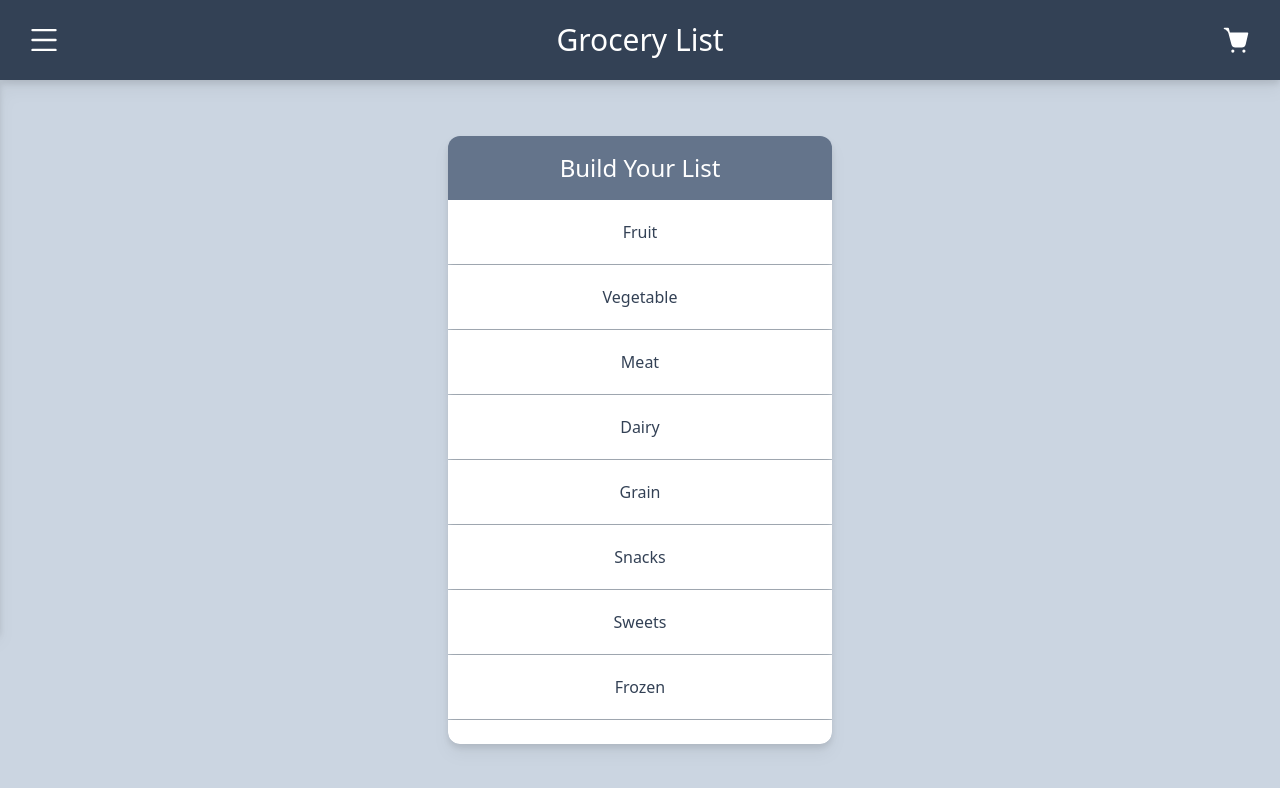
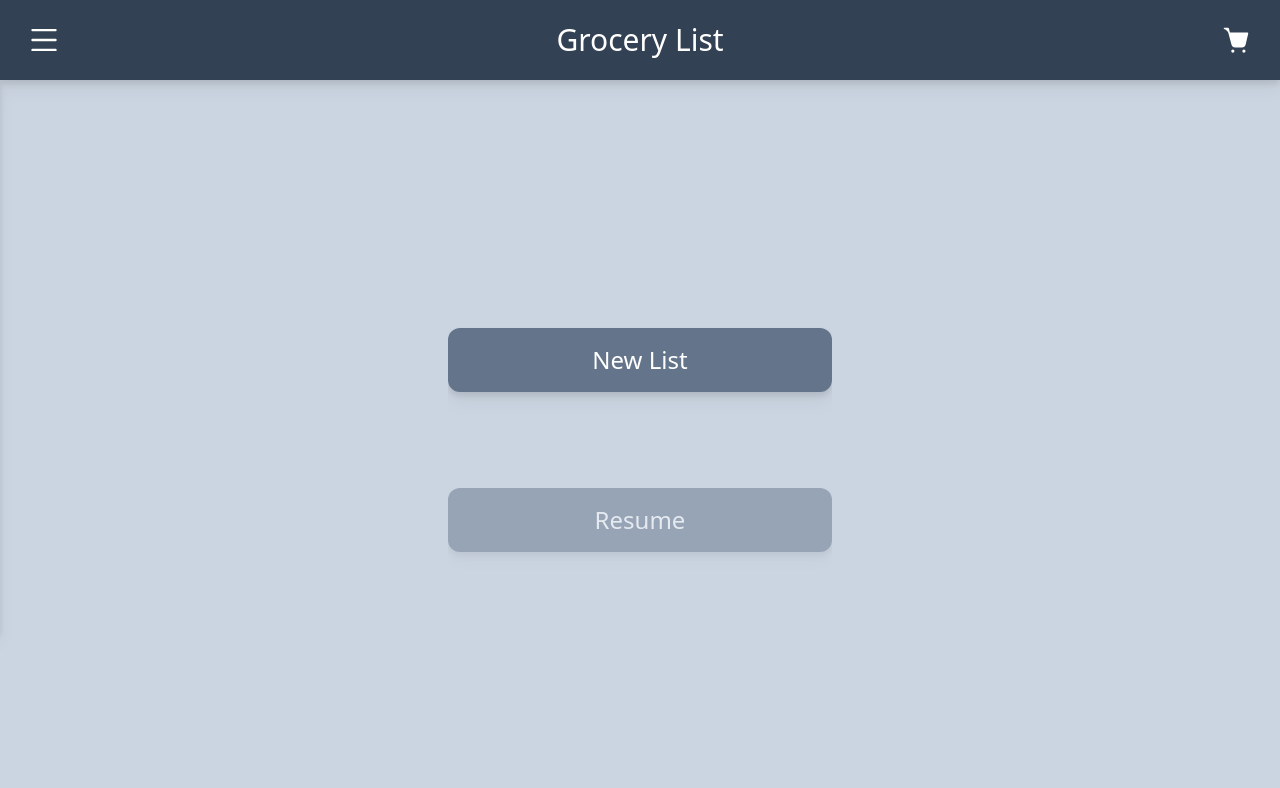
Before and after one commit to bsz90/grocery_list, a React (Create React App) app: page / in a window 1280 px wide. Shown: the top 788 px of the page. Built offline with nearby package versions, Linux system fonts and the light colour scheme.

Commit message:
Addlanding check for localStorage, button to clear cart/localStorage

```diff
--- a/src/App.tsx
+++ b/src/App.tsx
@@ -1,18 +1,19 @@
 import { useEffect, useMemo, useReducer, useState } from "react";
-import { Landing } from "./Landing";
+import { Categories } from "./Categories";
 import { Items } from "./Items";
 import { items } from "./constants";
 import { Header } from "./Header";
 import { Cart } from "./Cart";
 import { ConfirmDiscardCartChanges } from "./ConfirmDiscardCartChanges";
 import { Action, ActionType, CartItem } from "./types";
+import { Landing } from "./Landing";
 
 function itemsReducer(itemsToAdd: CartItem[], { type, payload }: Action) {
   const newState = (
     determineTotal: number | ((prevTotal: number) => number)
   ) => {
     return itemsToAdd.map(({ name, type, total, notes, checked }) => {
-      if (name === payload.name) {
+      if (name === payload!.name) {
         return {
           name,
           type,
@@ -58,6 +59,9 @@ function itemsReducer(itemsToAdd: CartItem[], { type, payload }: Action) {
       );
       return updatedState;
     }
+    case ActionType.RESET: {
+      return items;
+    }
     default:
       throw new Error();
   }
@@ -65,6 +69,10 @@ function itemsReducer(itemsToAdd: CartItem[], { type, payload }: Action) {
 
 function App() {
   const [pageState, setPageState] = useState("landing");
+
+  const [initialCart] = useState<boolean>(
+    localStorage.getItem("cart") ? true : false
+  );
 
   const [cart, setCart] = useState<CartItem[]>(() => {
     try {
@@ -90,22 +98,37 @@ function App() {
     nextPageState: "",
   });
 
-  useEffect(() => localStorage.setItem("cart", JSON.stringify(cart)), [cart]);
+  useEffect(() => {
+    localStorage.setItem("cart", JSON.stringify(cart));
+  }, [cart]);
 
   return (
     <div className="flex h-screen w-full flex-col items-center justify-items-stretch">
       <Header
         cart={cart}
         setCart={setCart}
+        pageState={pageState}
         setPageState={setPageState}
         dispatch={dispatch}
         unsavedCartChanges={unsavedCartChanges}
         setDisplayDiscardCartChanges={setDisplayDiscardCartChanges}
       />
       {(() => {
-        if (pageState === "landing" || pageState === "continue") {
+        if (pageState === "landing") {
           return (
             <Landing
+              initialCart={initialCart}
+              pageState={pageState}
+              setPageState={setPageState}
+              cart={cart}
+              setCart={setCart}
+              dispatch={dispatch}
+            />
+          );
+        }
+        if (pageState === "categories") {
+          return (
+            <Categories
               pageState={pageState}
               setPageState={setPageState}
               cart={cart}
@@ -114,7 +137,14 @@ function App() {
           );
         }
         if (pageState === "cart") {
-          return <Cart cart={cart} setCart={setCart} />;
+          return (
+            <Cart
+              cart={cart}
+              setCart={setCart}
+              setPageState={setPageState}
+              dispatch={dispatch}
+            />
+          );
         }
         return (
           <Items
--- /dev/null
+++ b/src/Categories.tsx
@@ -0,0 +1,42 @@
+import { Dispatch, SetStateAction } from "react";
+import { categories } from "./constants";
+import { Action, ActionType, CartItem } from "./types";
+
+export const Categories = ({
+  pageState,
+  setPageState,
+  cart,
+  dispatch,
+}: {
+  pageState: string;
+  setPageState: Dispatch<SetStateAction<string>>;
+  cart: CartItem[];
+  dispatch: Dispatch<Action>;
+}) => {
+  return (
+    <div className="my-14 flex w-3/4 max-w-sm flex-col items-center overflow-hidden rounded-xl drop-shadow-lg">
+      <div className="flex h-16 w-full flex-none items-center justify-center bg-slate-500 py-4 drop-shadow-md">
+        <h1 className="text-2xl text-white">Build Your List</h1>
+      </div>
+      <div className="flex h-full w-full flex-col gap-[1px] overflow-x-hidden overflow-y-scroll rounded-b-xl">
+        {categories.map(({ type }, id) => {
+          return (
+            <button
+              className="h-16 w-full flex-none bg-white capitalize drop-shadow-md"
+              key={type}
+              onClick={() => {
+                setPageState(type);
+                dispatch({
+                  type: ActionType.UPDATE,
+                  payload: { name: undefined, cart, newPageState: type },
+                });
+              }}
+            >
+              {type}
+            </button>
+          );
+        })}
+      </div>
+    </div>
+  );
+};
--- a/src/Header.tsx
+++ b/src/Header.tsx
@@ -6,6 +6,7 @@ import { EditSearchedItem } from "./EditSearchedItem";
 export const Header = ({
   cart,
   setCart,
+  pageState,
   setPageState,
   dispatch,
   unsavedCartChanges,
@@ -13,6 +14,7 @@ export const Header = ({
 }: {
   cart: CartItem[];
   setCart: Dispatch<SetStateAction<CartItem[]>>;
+  pageState: string;
   setPageState: Dispatch<SetStateAction<string>>;
   dispatch: Dispatch<Action>;
   unsavedCartChanges: boolean;
@@ -58,6 +60,7 @@ export const Header = ({
             onClick={() => {
               setDropdownIsOpen((prev) => (prev ? false : true));
             }}
+            disabled={pageState === "landing"}
           >
             <svg width="38" height="38" fill="none" viewBox="0 0 24 24">
               <path
@@ -168,6 +171,7 @@ export const Header = ({
         <button
           className="flex h-14 w-14 flex-none items-center justify-center"
           onClick={handleHeaderCartClick}
+          disabled={pageState === "landing"}
         >
           <svg width="38" height="38" fill="none" viewBox="0 0 24 24">
             <path
--- a/src/Items.tsx
+++ b/src/Items.tsx
@@ -41,7 +41,7 @@ export const Items = ({
       const prevCart = prev.filter((item) => item.type !== pageState);
       return [...prevCart, ...itemsToAdd];
     });
-    setPageState("continue");
+    setPageState("categories");
     setUnsavedCartChanges(false);
   }
 
--- a/src/Landing.tsx
+++ b/src/Landing.tsx
@@ -1,42 +1,57 @@
+import { stringify } from "querystring";
 import { Dispatch, SetStateAction } from "react";
-import { categories } from "./constants";
+import { items } from "./constants";
 import { Action, ActionType, CartItem } from "./types";
 
 export const Landing = ({
+  initialCart,
   pageState,
   setPageState,
   cart,
+  setCart,
   dispatch,
 }: {
+  initialCart: boolean;
   pageState: string;
   setPageState: Dispatch<SetStateAction<string>>;
   cart: CartItem[];
+  setCart: Dispatch<SetStateAction<CartItem[]>>;
   dispatch: Dispatch<Action>;
 }) => {
+  const startNewSession = () => {
+    dispatch({ type: ActionType.RESET, payload: null });
+    localStorage.clear();
+    setCart(items);
+    console.log("new sess");
+    console.log(localStorage.getItem("cart"));
+    setPageState("categories");
+  };
+
+  function disabled() {
+    for (let i = 0; i < cart.length; i++) {
+      if (cart[i].total > 0) {
+        return false;
+      }
+    }
+    return true;
+  }
+
   return (
-    <div className="my-14 flex w-3/4 max-w-sm flex-col items-center overflow-hidden rounded-xl drop-shadow-lg">
-      <div className="flex h-16 w-full flex-none items-center justify-center bg-slate-500 py-4 drop-shadow-md">
-        <h1 className="text-2xl text-white">Build Your List</h1>
-      </div>
-      <div className="flex h-full w-full flex-col gap-[1px] overflow-x-hidden overflow-y-scroll rounded-b-xl">
-        {categories.map(({ type }, id) => {
-          return (
-            <button
-              className="h-16 w-full flex-none bg-white capitalize drop-shadow-md"
-              key={type}
-              onClick={() => {
-                setPageState(type);
-                dispatch({
-                  type: ActionType.UPDATE,
-                  payload: { name: undefined, cart, newPageState: type },
-                });
-              }}
-            >
-              {type}
-            </button>
-          );
-        })}
-      </div>
+    <div className="my-14 flex w-3/4 max-w-sm grow flex-col items-center justify-center gap-24 overflow-hidden">
+      <button
+        className="flex h-16 w-full flex-none items-center justify-center rounded-xl bg-slate-500 py-4 drop-shadow-lg"
+        onClick={startNewSession}
+      >
+        <h1 className="text-2xl text-white">New List</h1>
+      </button>
+      <button
+        className="flex h-16 w-full flex-none items-center justify-center rounded-xl bg-slate-500 py-4 drop-shadow-lg"
+        disabled={disabled()}
+        style={{ opacity: disabled() ? 0.5 : 1 }}
+        onClick={() => setPageState("categories")}
+      >
+        <h1 className="text-2xl text-white">Resume</h1>
+      </button>
     </div>
   );
 };
--- a/src/types.tsx
+++ b/src/types.tsx
@@ -4,6 +4,7 @@ export enum ActionType {
   MANUAL_INPUT = "manual_input",
   ANNOTATE = "annotate",
   UPDATE = "update",
+  RESET = "reset",
 }
 
 export type Action =
@@ -26,6 +27,10 @@ export type Action =
   | {
       type: ActionType.UPDATE;
       payload: { name: undefined; cart: CartItem[]; newPageState: string };
+    }
+  | {
+      type: ActionType.RESET;
+      payload: null;
     };
 
 export type CartAction =
```
Also changed, not shown: src/Cart.tsx (+26 -2 lines), src/ConfirmClearCart.tsx (added, +56 -0 lines).
